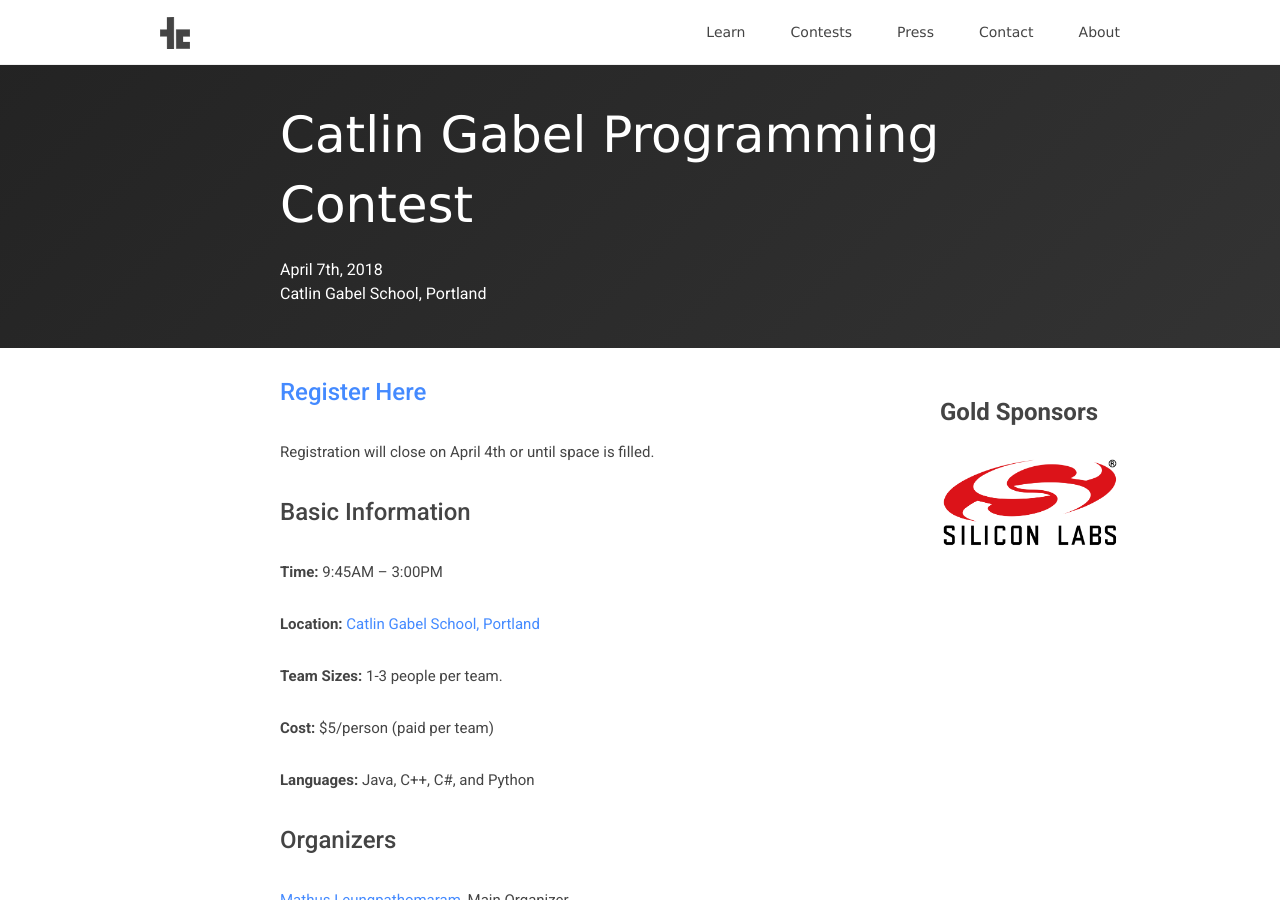
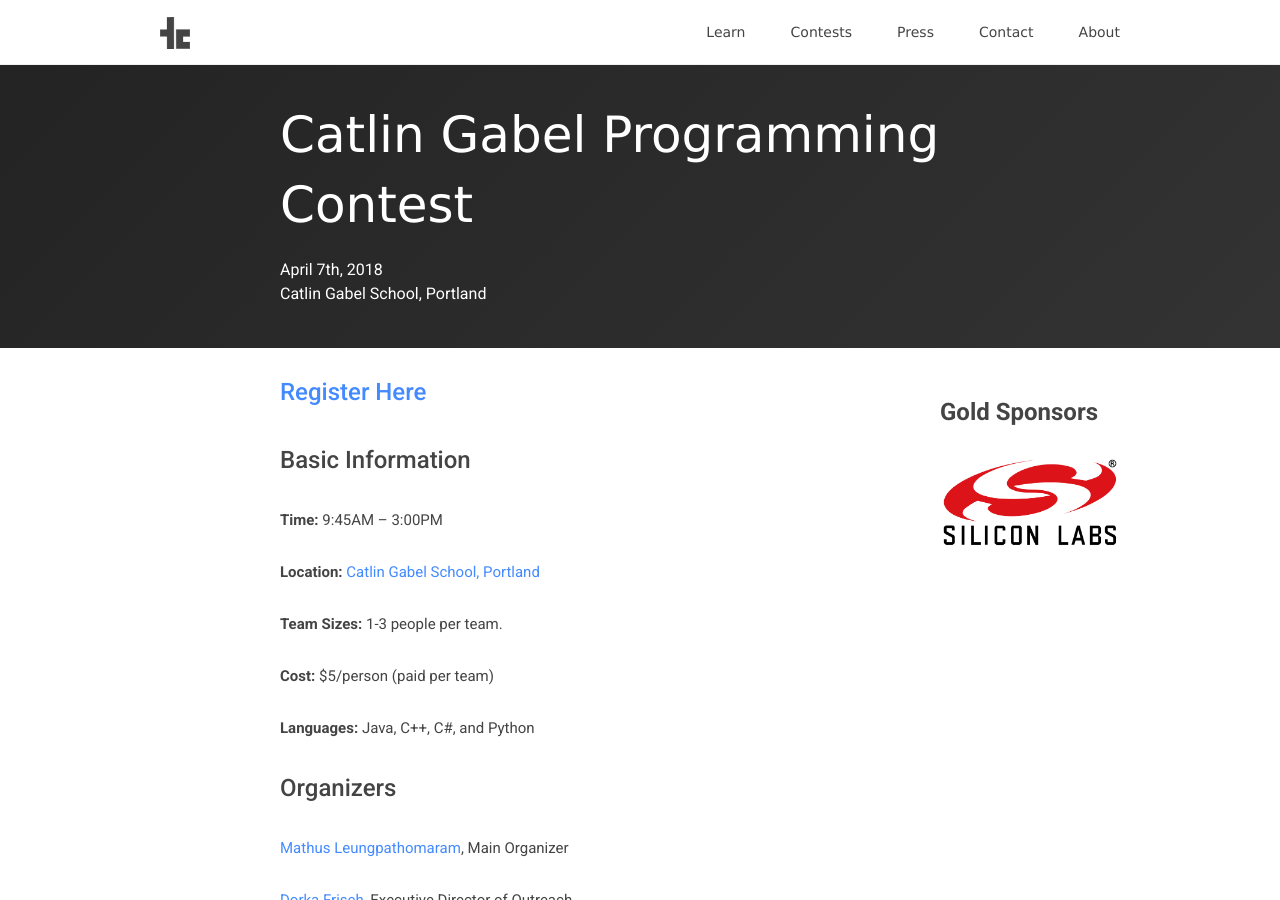
Before and after one commit to teamscode/teamscode.github.io, a Jekyll site: the page built from _posts/2018-1-24-spring-cgs-programming-contest.md, in a window 1280 px wide and 900 px high. Built offline with Jekyll 4.4.1, drawn with Linux system fonts in a browser that asks for light colours; nearby versions of some CDN libraries.

Commit message:
Update 2018-1-24-spring-cgs-programming-contest.md

```diff
--- a/_posts/2018-1-24-spring-cgs-programming-contest.md
+++ b/_posts/2018-1-24-spring-cgs-programming-contest.md
@@ -12,7 +12,6 @@ contest_location: Catlin Gabel School, Portland
 </div>
 
 # [Register Here](https://teamscode.typeform.com/to/OOdCyk)
-Registration will close on April 4th or until space is filled.
 
 # Basic Information #
 
```
